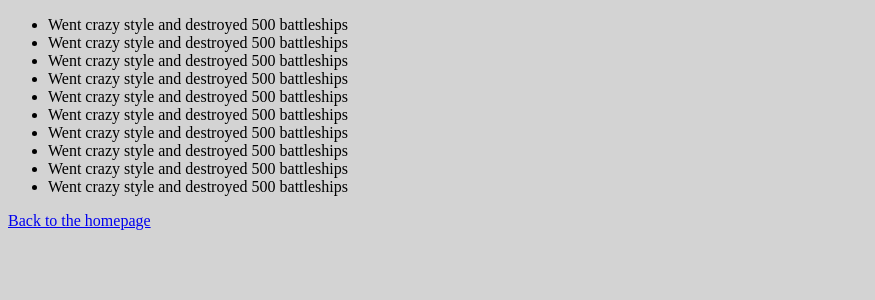
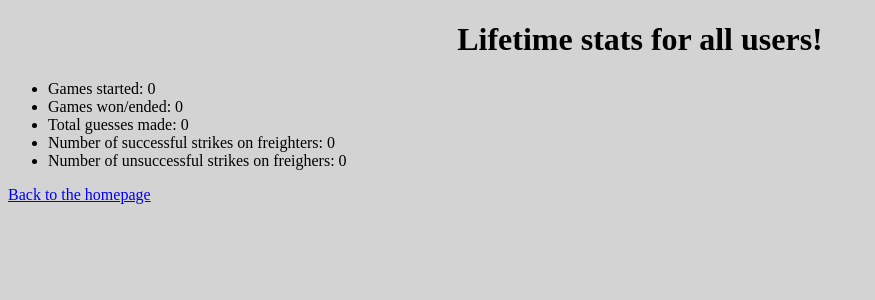
Before and after one commit to josaputra15/freighter-fighter, a Flask app: page /stats in a window 1280 px wide. Shown: the top 300 px of the page, without its empty margins (0-875 px from the left). Run offline with Flask 3, Linux system fonts and the light colour scheme; data comes from the database, SQL or seed files in the repository.

Commit message:
Added stats to the stats page

```diff
--- a/templates/stats.html
+++ b/templates/stats.html
@@ -5,11 +5,13 @@
     <link rel="shortcut icon" href="static/assets/favicon.ico">
 </head>
 <body>
-    <!-- Some Jinja nonsense -->
+     <h1>Lifetime stats for all users!</h1>
     <ul id="statsList">
-        {% for i in range(10) %}
-            <li>Went crazy style and destroyed 500 battleships</li>
-        {% endfor %}
+        <li>Games started: <span id="started"></span></li>
+        <li>Games won/ended: <span id="won"></span></li>
+        <li>Total guesses made: <span id="made"></span></li>
+        <li>Number of successful strikes on freighters: <span id="hit"></span></li>
+        <li>Number of unsuccessful strikes on freighers: <span id="missed"></span></li>
     </ul>
     <a href="/">Back to the homepage</a>
 </body>
@@ -20,14 +22,24 @@ let stats = ["started", "won", "made", "hit", "missed"];
 
 async function poopFart() {
     for(let i=0; i<5; i++) {
-        let stat = stats[i]
+        let stat = stats[i];
         console.log(stat);
         console.log("/get_stat/"+stat);
         let response = await fetch("/get_stat/"+stat);
         let json = await response.json();
-        console.log(json.number)
+        console.log(json.number);
     }
 }
 
 poopFart()
+
+async function fetchStats(){
+    for(let i=0; i<stats.length; i++){
+        let response = await fetch("/get_stat/"+stats[i]);
+        let json = await response.json();
+        document.getElementById(stats[i]).innerText = json.number;
+    }
+}
+
+fetchStats();
 </script>
```
